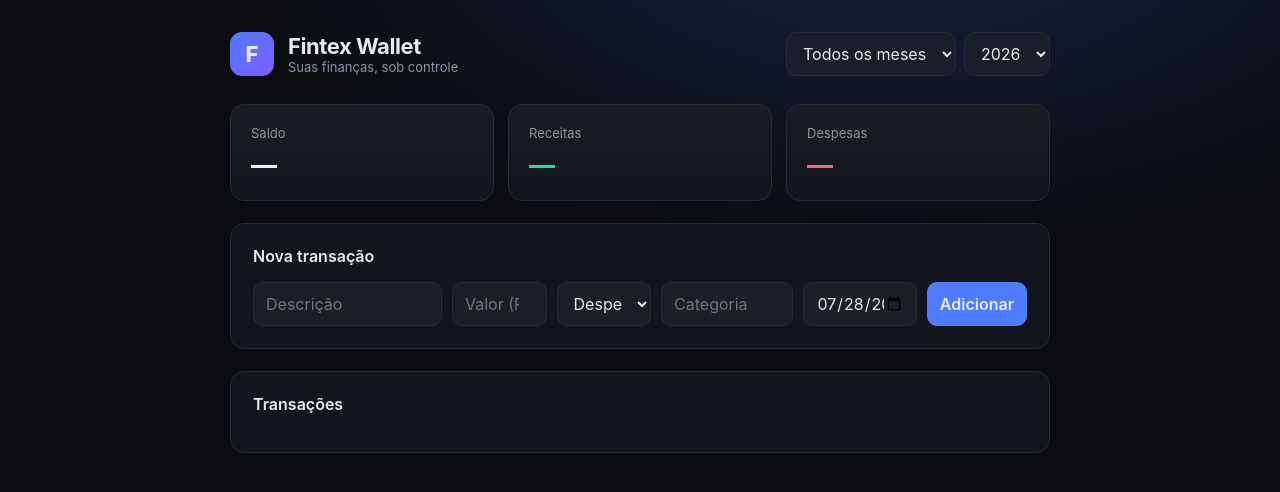
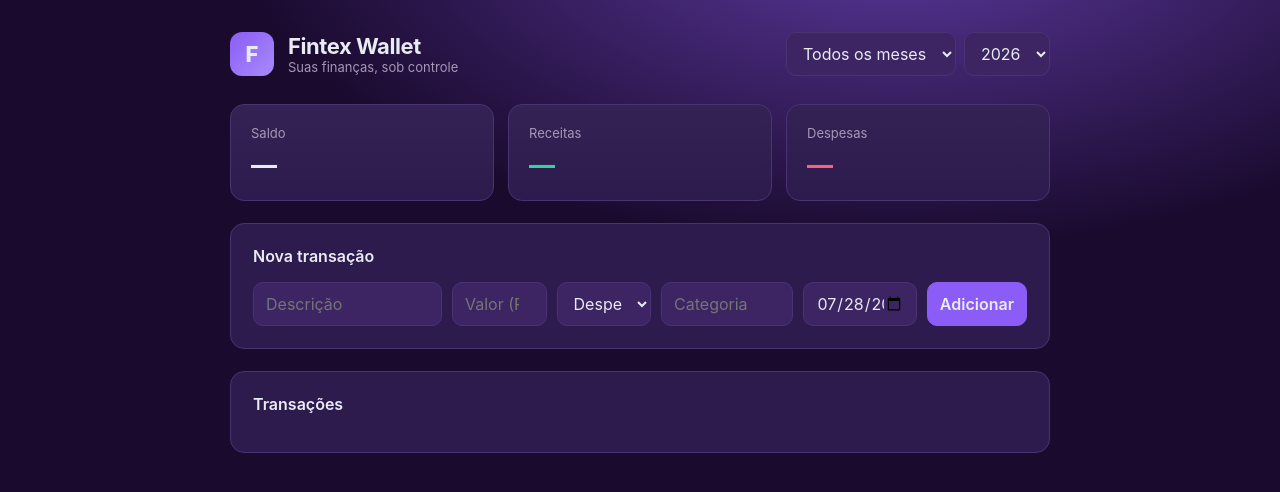
Before and after one commit to andre2654/fintex-wallet, a website: page public/index.html in a window 1280 px wide. Drawn offline with Linux system fonts and the light colour scheme; no server answers.

Commit message:
coder(wi_2202bae8463202d23502d7882f9c9734a49ae67f65fe8cb7e8d9bddf8051199e): <@U0BJR6U90UF> change the bg of the our app to purple
Acceptance criter

```diff
--- a/public/style.css
+++ b/public/style.css
@@ -1,11 +1,11 @@
 :root {
-  --bg: #0a0c10;
-  --surface: #12151c;
-  --surface-2: #1a1e28;
-  --border: #262c3a;
+  --bg: #1a0a2e;
+  --surface: #2d1b4e;
+  --surface-2: #3d2563;
+  --border: #4a3273;
   --text: #e8ebf2;
-  --text-dim: #8b93a7;
-  --accent: #4f7cff;
+  --text-dim: #a896b8;
+  --accent: #8b5cf6;
   --green: #34d39b;
   --red: #f4647c;
   --radius: 14px;
@@ -19,7 +19,7 @@
 
 body {
   font-family: -apple-system, BlinkMacSystemFont, 'Segoe UI', Roboto, sans-serif;
-  background: radial-gradient(1200px 600px at 70% -10%, #16203a 0%, var(--bg) 55%);
+  background: radial-gradient(1200px 600px at 70% -10%, #5d3aa1 0%, var(--bg) 55%);
   color: var(--text);
   min-height: 100vh;
 }
@@ -49,7 +49,7 @@
   width: 44px;
   height: 44px;
   border-radius: 12px;
-  background: linear-gradient(135deg, var(--accent), #7c5cff);
+  background: linear-gradient(135deg, var(--accent), #a78bfa);
   display: grid;
   place-items: center;
   font-weight: 800;
```
